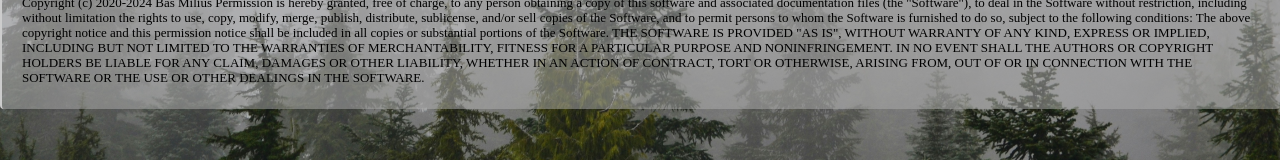
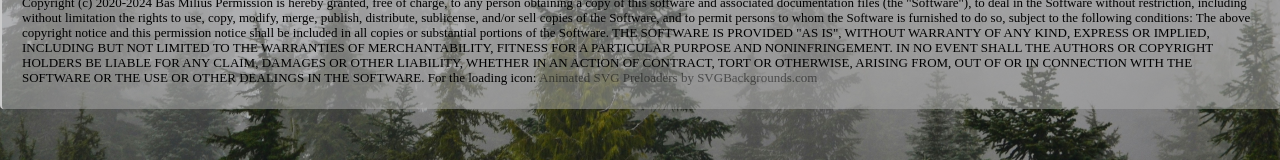
Before and after one commit to goldenvertex42/odin-weather-app, a website built with webpack: page src/template.html in a window 1280 px wide. Both pictures are taken after a click on the heading "About the icons!". Shown: the part 519-679 px from the top of the page. Built offline with nearby package versions, Linux system fonts and the light colour scheme; files whose address does not match are found by name.

Commit message:
Download loading animation and add attribution to html

```diff
--- a/src/template.html
+++ b/src/template.html
@@ -41,6 +41,8 @@
                 LIABILITY, WHETHER IN AN ACTION OF CONTRACT, TORT OR OTHERWISE, ARISING FROM,
                 OUT OF OR IN CONNECTION WITH THE SOFTWARE OR THE USE OR OTHER DEALINGS IN THE
                 SOFTWARE.
+
+                For the loading icon: <a href="https://www.svgbackgrounds.com/elements/animated-svg-preloaders/">Animated SVG Preloaders by SVGBackgrounds.com</a>
                 </p>
             </div>
 </details>
```
Also changed, not shown: src/assets/icons/loading-animation.svg (added).
